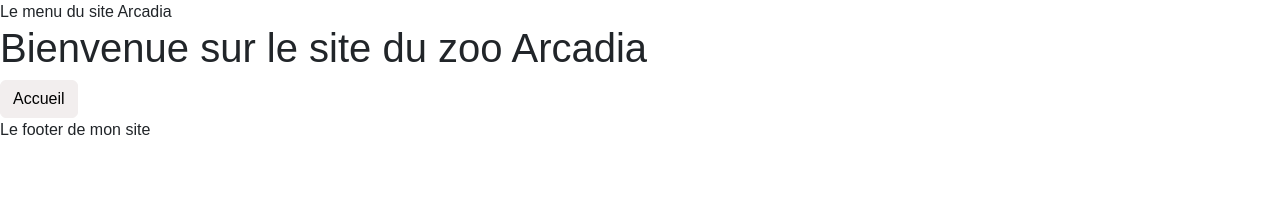
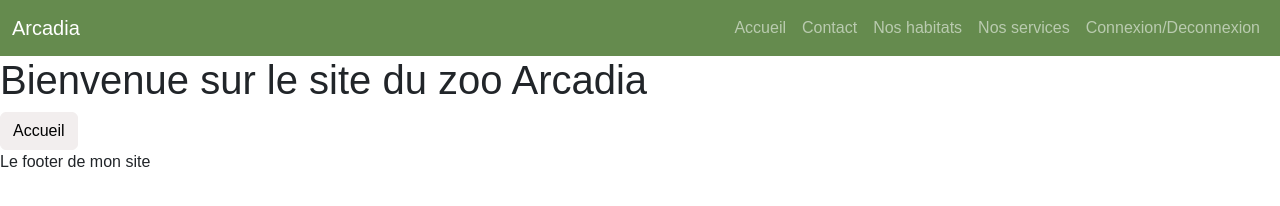
Before and after one commit to Laurier03/Arcadia, a website with bundled scripts: page index.html in a window 1280 px wide. Built offline with nearby package versions, Linux system fonts and the light colour scheme; files whose address does not match are found by name; a web font is replaced by a local one.

Commit message:
Ajout site header

```diff
--- a/index.html
+++ b/index.html
@@ -3,6 +3,7 @@
 <head>
     <meta charset="UTF-8">
     <meta name="viewport" content="width=device-width, initial-scale=1.0">
+
     <link rel="preconnect" href="https://fonts.googleapis.com">
     <link rel="preconnect" href="https://fonts.gstatic.com" crossorigin>
     <link href="https://fonts.googleapis.com/css2?family=Langar&display=swap" rel="stylesheet">
@@ -14,8 +15,35 @@
 </head>
 
 <body>
-
-    <header>Le menu du site Arcadia</header>
+    <header>
+        <nav class="navbar navbar-expand-lg bg-dark" data-bs-theme="dark">
+            <div class="container-fluid">
+              <a class="navbar-brand" href="#">Arcadia</a>
+              <button class="navbar-toggler" type="button" data-bs-toggle="collapse" data-bs-target="#navbarSupportedContent" aria-controls="navbarSupportedContent" aria-expanded="false" aria-label="Toggle navigation">
+                <span class="navbar-toggler-icon"></span>
+              </button>
+              <div class="collapse navbar-collapse" id="navbarSupportedContent">
+                <ul class="navbar-nav ms-auto mb-2 mb-lg-0">
+                  <li class="nav-item">
+                    <a class="nav-link" href="/">Accueil</a>
+                  </li>
+                  <li class="nav-item">
+                    <a class="nav-link" href="#">Contact</a>
+                  </li>
+                  <li class="nav-item">
+                    <a class="nav-link" href="#">Nos habitats</a>
+                  </li>
+                  <li class="nav-item">
+                    <a class="nav-link" href="#">Nos services</a>
+                  </li>
+                  <li class="nav-item">
+                    <a class="nav-link" href="#">Connexion/Deconnexion</a>
+                  </li>
+                </ul>
+              </div>
+            </div>
+          </nav>
+    </header>
 
     <main id="main-page">
         <!-- Le contenu de la page sera injecté ici-->
```
